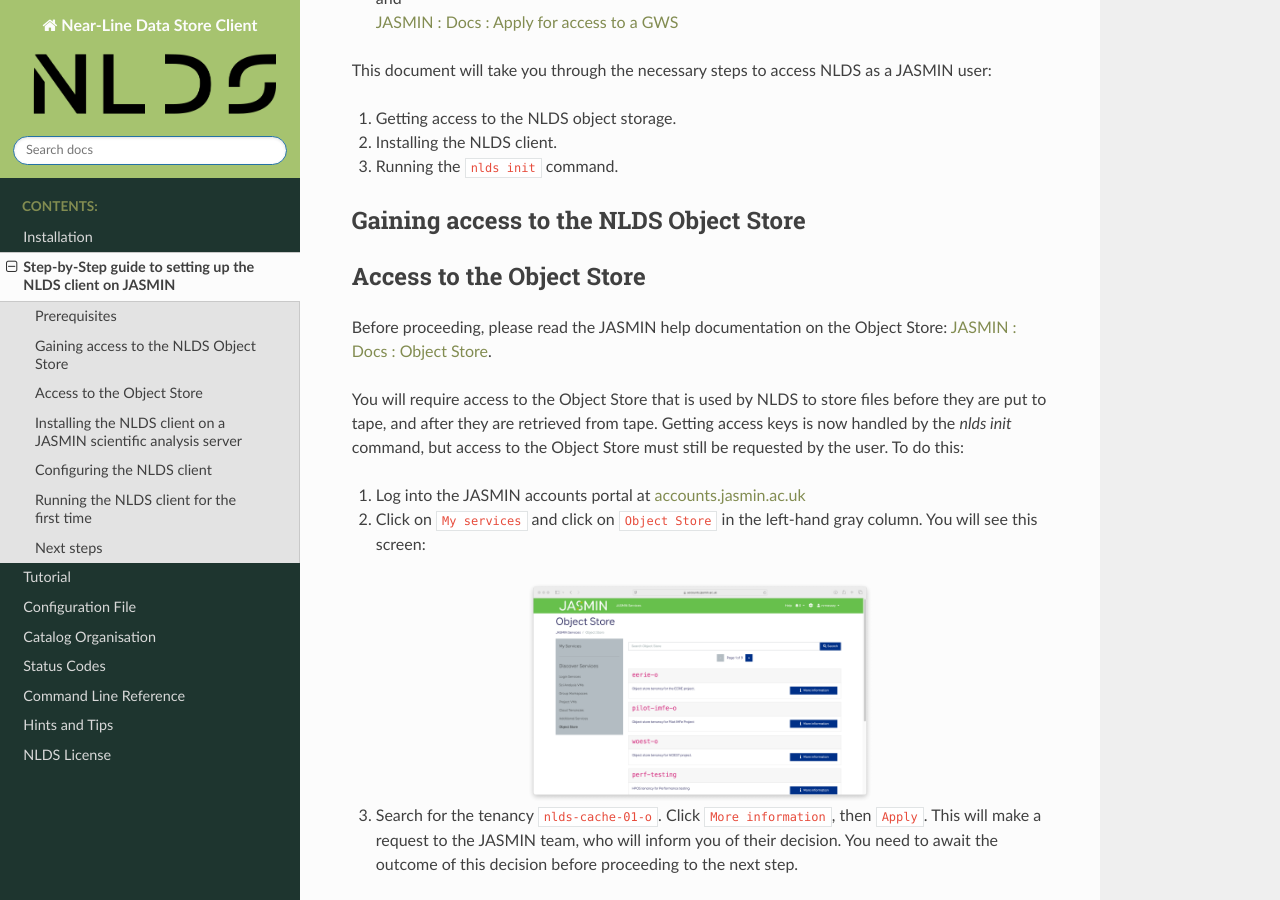
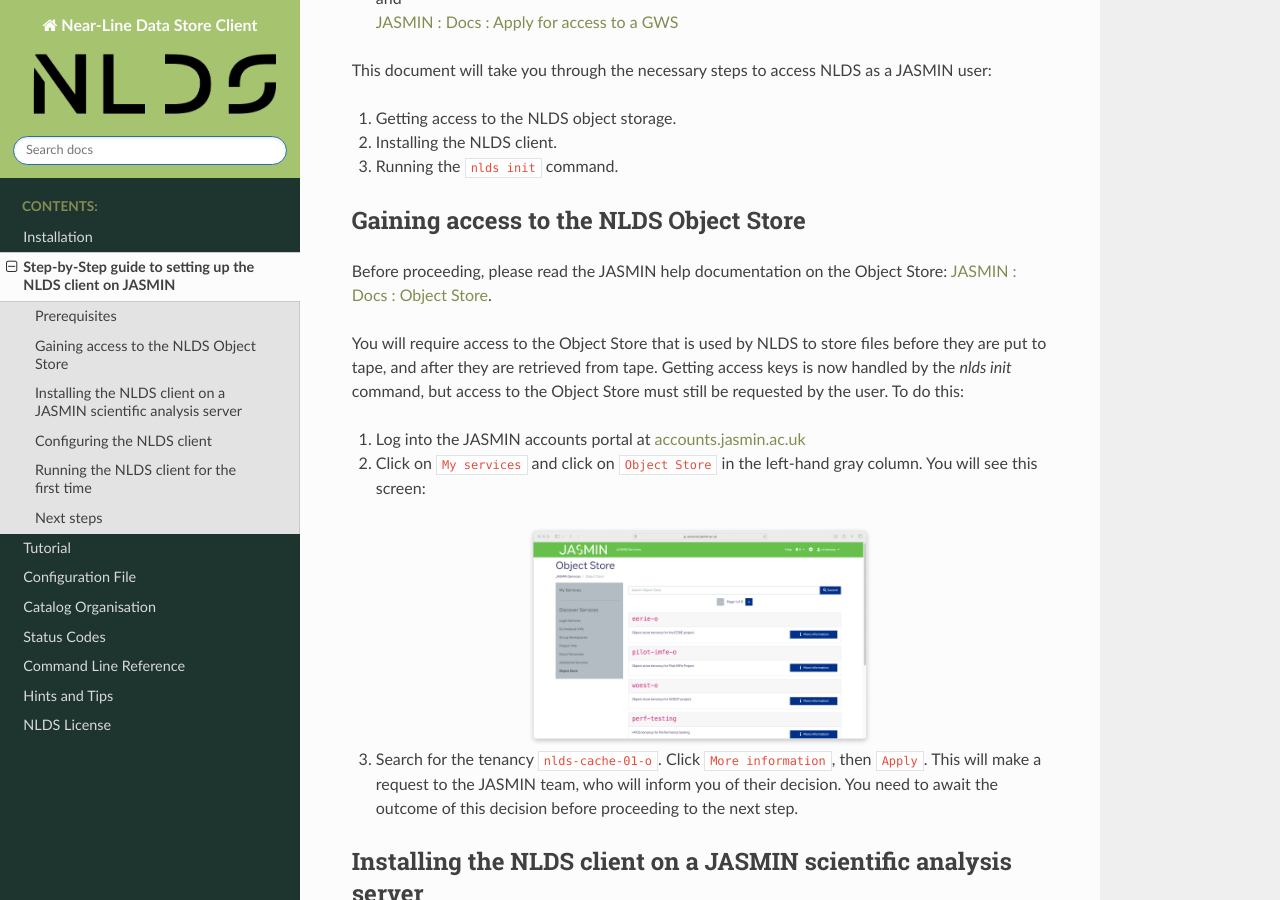
Before and after one commit to cedadev/nlds-client, a Sphinx documentation site: the page built from docs/user_guide/source/step_by_step.rst, in a window 1280 px wide and 900 px high, scrolled down 851 px. Built offline with Sphinx 7.4.7 and the Read the Docs theme 3.1.0, drawn with Linux system fonts in a browser that asks for light colours.

Commit message:
Removed double header|

```diff
--- a/docs/user_guide/source/step_by_step.rst
+++ b/docs/user_guide/source/step_by_step.rst
@@ -35,13 +35,10 @@
 #. Installing the NLDS client.
 #. Running the ``nlds init`` command.
 
+.. _object_store:
+
 Gaining access to the NLDS Object Store
 ---------------------------------------
-
-.. _object_store:
-
-Access to the Object Store
---------------------------
 
 Before proceeding, please read the JASMIN help documentation on the Object Store:
 `JASMIN : Docs : Object Store <https://help.jasmin.ac.uk/docs/short-term-project-storage/using-the-jasmin-object-store/>`_.
```
